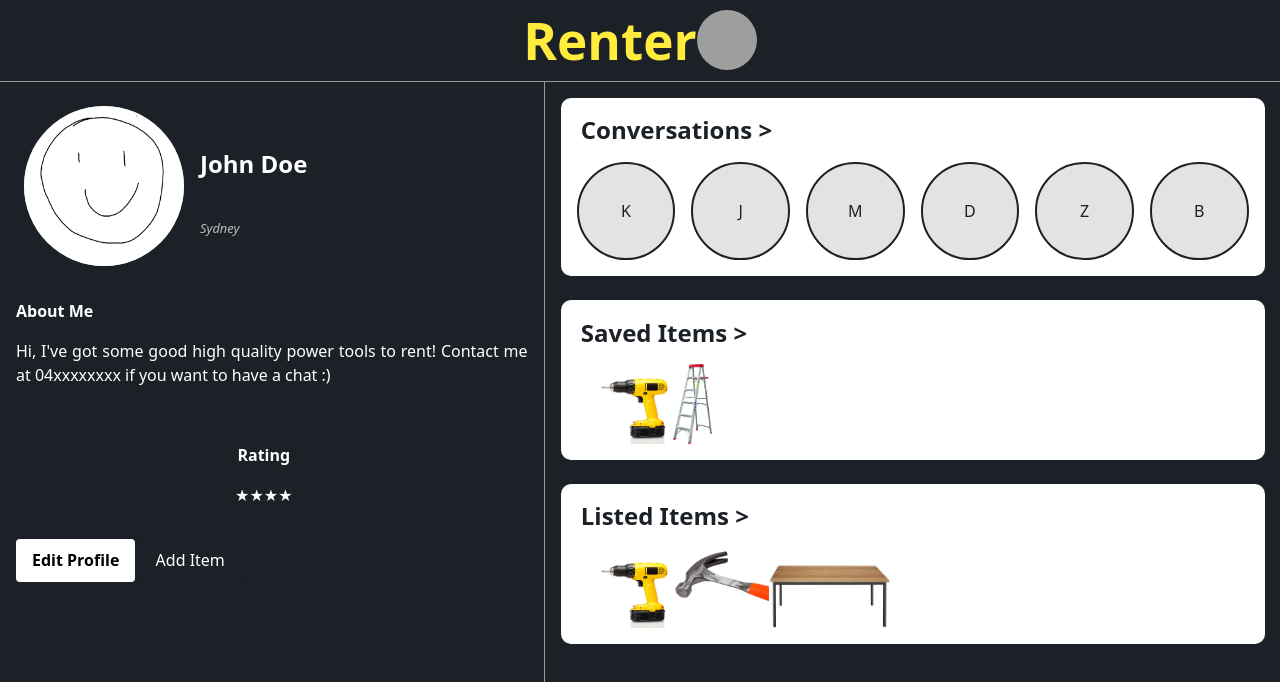
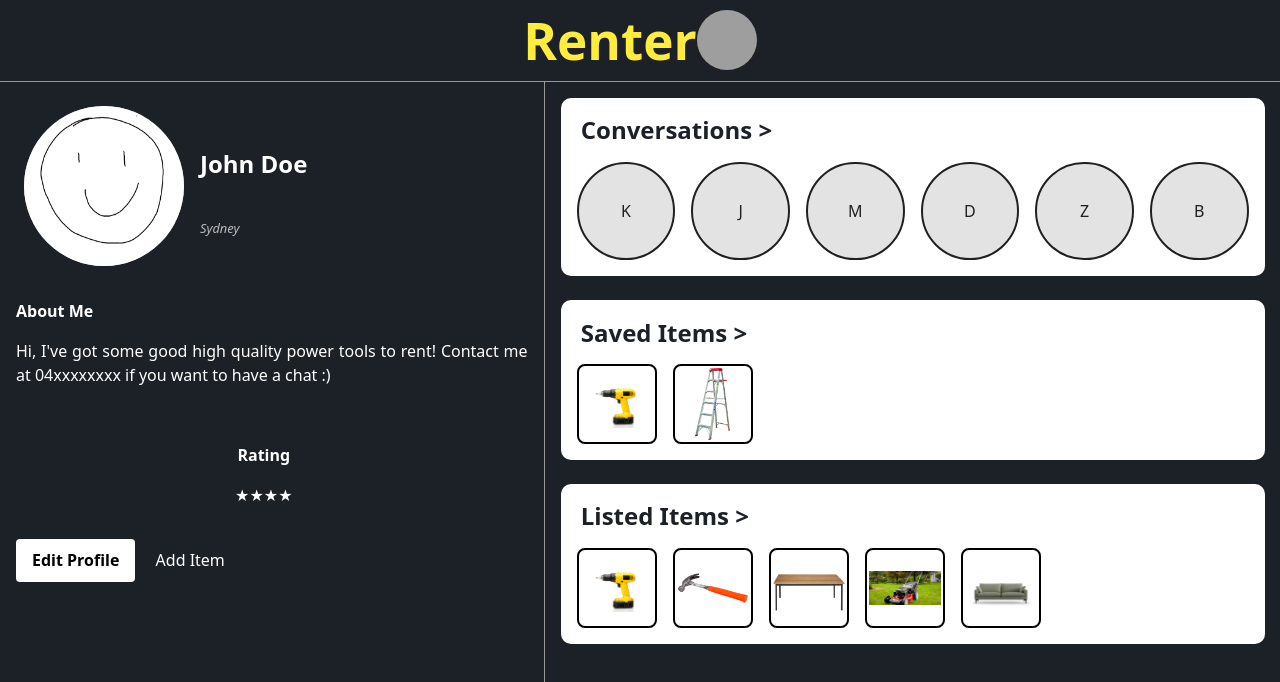
Before and after one commit to blobmister/Renter, a React (Vite) app in the folder front/: page /dashboard in a window 1280 px wide. Shown: the top 682 px of the page. Built offline with nearby package versions, Linux system fonts and the light colour scheme; grey boxes are pictures that could not be loaded.

Commit message:
Fixed images in dashboard

```diff
--- a/front/src/components/listedItems.jsx
+++ b/front/src/components/listedItems.jsx
@@ -12,7 +12,7 @@ function ListedItems({ isExpanded, onExpand, onCollapse }) {
     "drill3.jpeg"
   ];
 
-  const visibleItems = isExpanded ? items : items.slice(0, 3);
+  const visibleItems = isExpanded ? items : items.slice(0, 5);
 
   return (
     <div className={isExpanded ? "expanded-container" : "minimised-container"}>
--- a/front/src/components/styles/collections.css
+++ b/front/src/components/styles/collections.css
@@ -61,16 +61,20 @@
 .item-thumbnail {
     height: 80px;
     width: 80px;
-    border: none;
-    padding: 0;
+    background-color: blue;
+    border-width: 2px;
+    border-color: black;
+    padding: 2px;
     background: none;
     cursor: pointer;
     display: inline-block;
+    justify-content: center;
+    align-items: center;
 }
 
 .thumbnail-image {
-    width: auto;
     height: 100%;
+    aspect-ratio: 1;
     display: block;
     object-fit: contain;
     border-radius: 4px;
```
